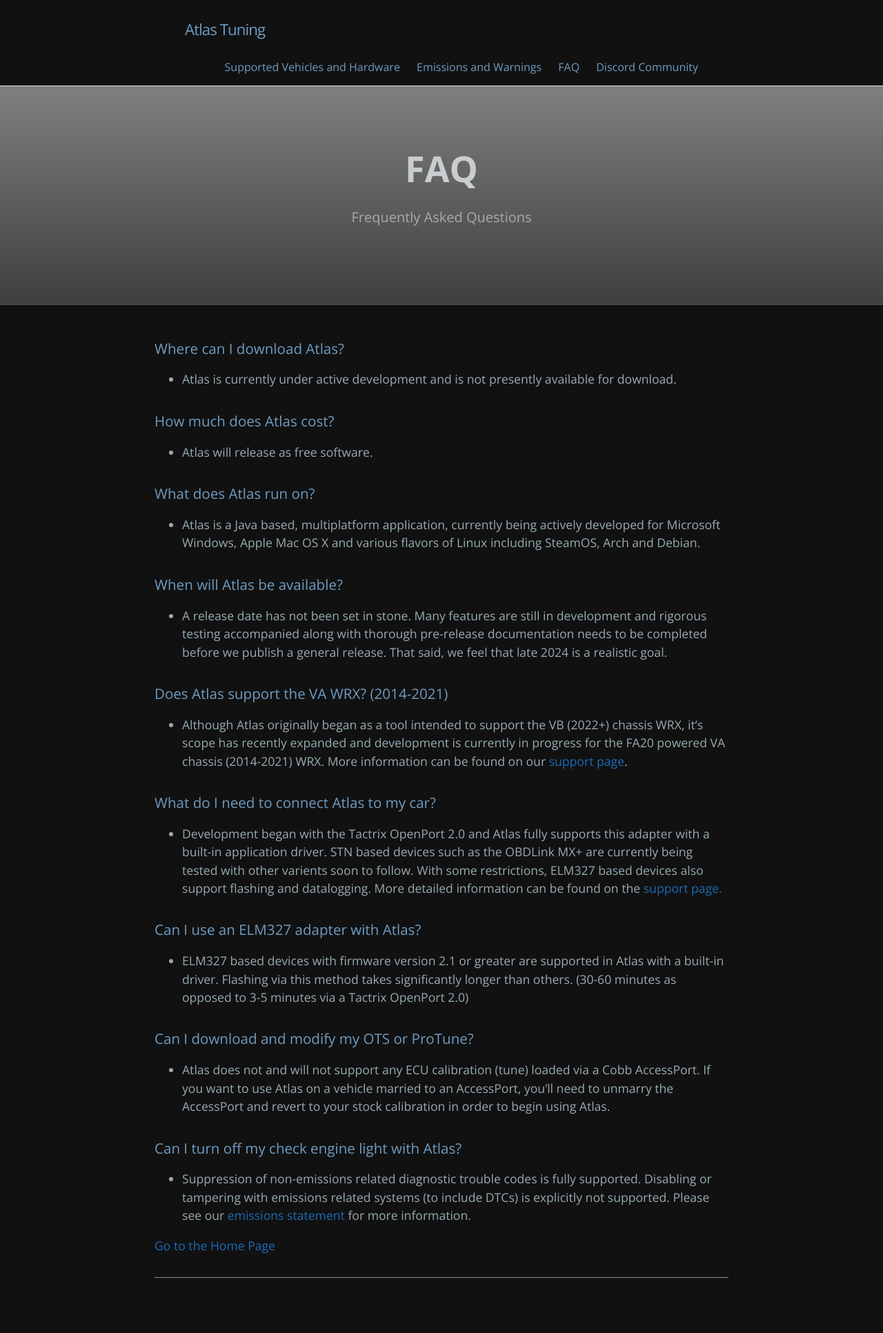
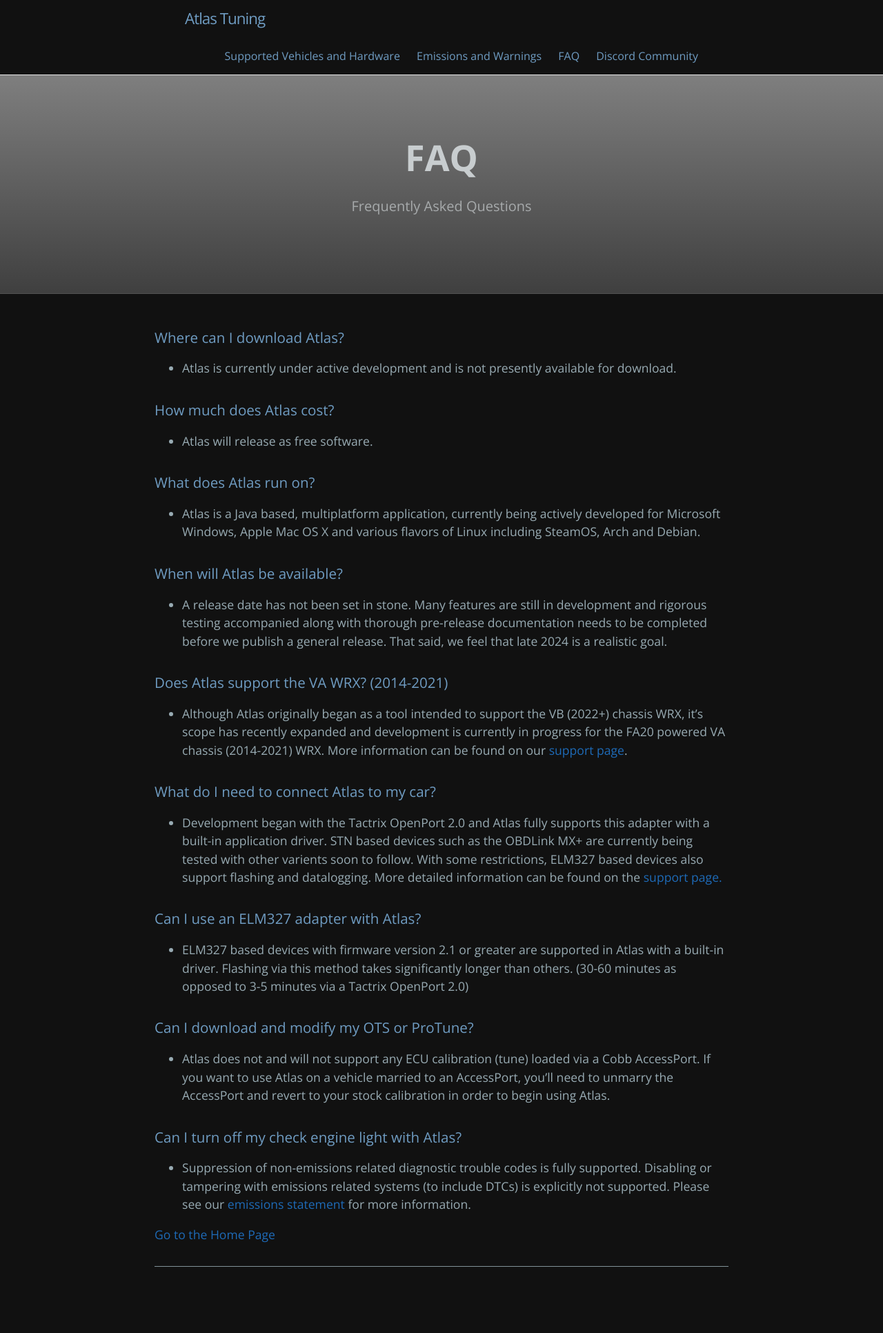
Before and after one commit to atlas-tuning/atlas-public, a Jekyll site: the page built from docs/faq.md, in a window 1280 px wide. Shown: the whole page at 69% size. Built offline with Jekyll 4.4.1, drawn with Linux system fonts in a browser that asks for light colours.

Commit message:
Undo header changes

```diff
--- a/docs/_includes/site-header.html
+++ b/docs/_includes/site-header.html
@@ -5,7 +5,7 @@
     {% assign page_refs = site.header_page_refs | default: default_refs %}
 
     {% if page.layout != 'home' %}
-      <p style="text-align:center;"><a class="site-title" href="{{ "/" | absolute_url }}">{{ site.title | escape }}</a></p>
+      <a class="site-title" href="{{ "/" | absolute_url }}">{{ site.title | escape }}</a>
     {% endif %}
 
     {% if page_refs %}
```
